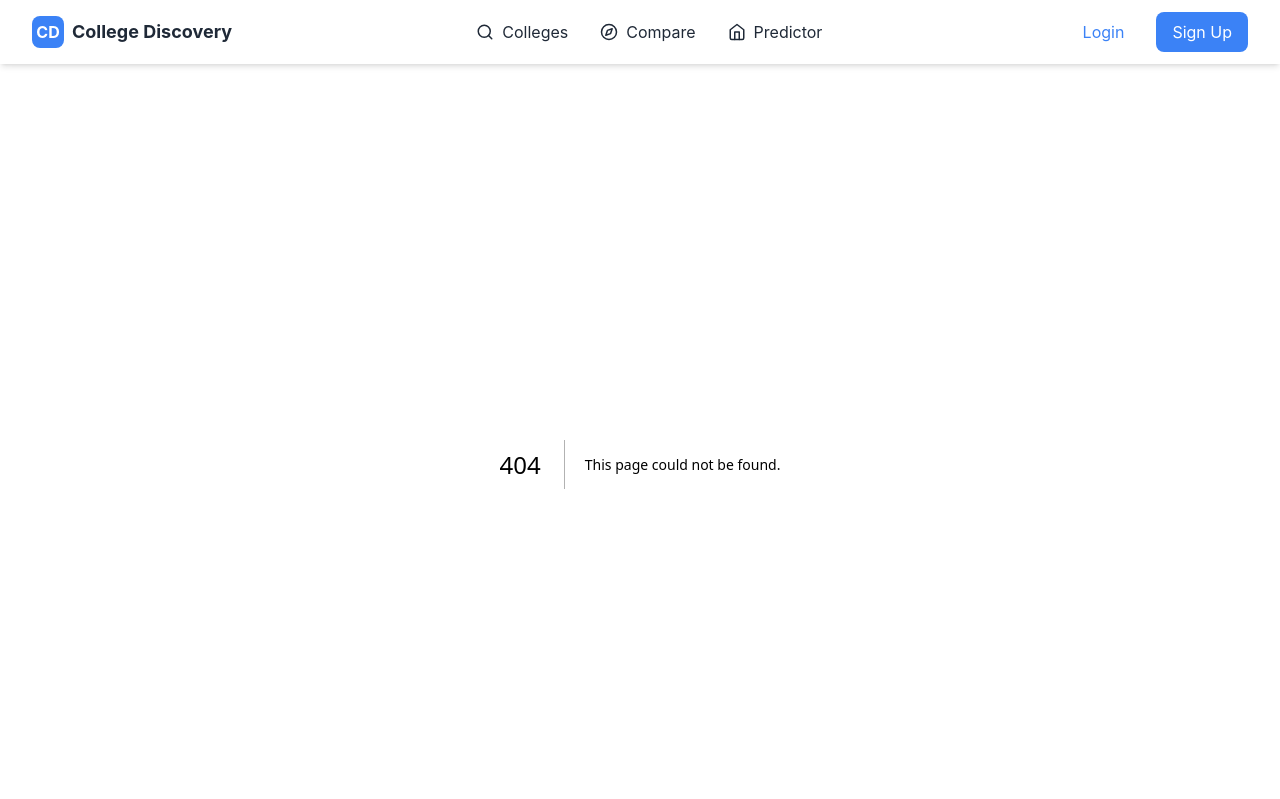
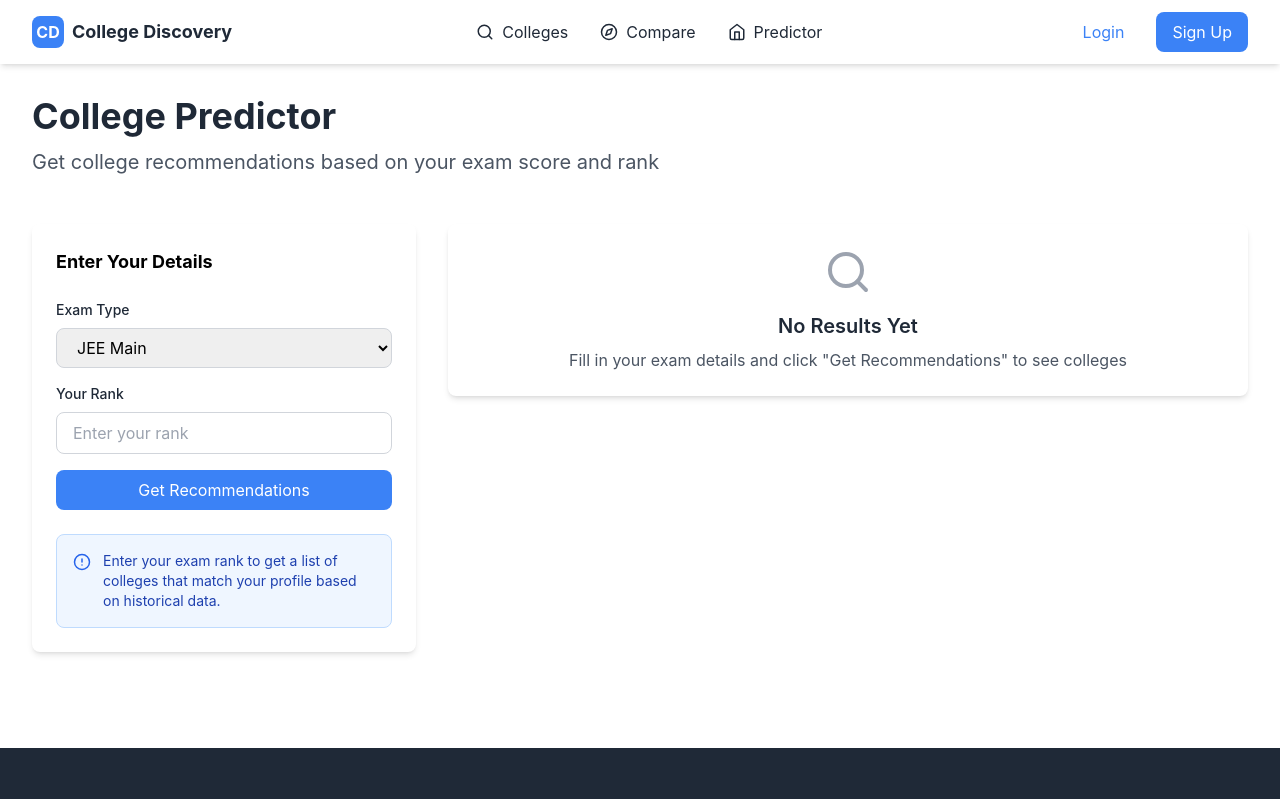
Before and after one commit to anuhegde07/College-Discovery-Platform, a Next.js app: page /predict in a window 1280 px wide. Before the commit this address had no page. Shown: the top 799 px of the page. Built offline with nearby package versions, Linux system fonts and the light colour scheme.

Commit message:
Add college predictor page

```diff
--- /dev/null
+++ b/src/app/predict/page.tsx
@@ -0,0 +1,184 @@
+'use client';
+
+import { useState } from 'react';
+import { Search, AlertCircle } from 'lucide-react';
+import { College } from '@/types';
+import toast from 'react-hot-toast';
+
+export default function PredictorPage() {
+  const [exam, setExam] = useState('JEE');
+  const [rank, setRank] = useState('');
+  const [results, setResults] = useState<College[]>([]);
+  const [loading, setLoading] = useState(false);
+
+  const handlePredict = async (e: React.FormEvent) => {
+    e.preventDefault();
+    setLoading(true);
+
+    if (!rank || parseInt(rank) <= 0) {
+      toast.error('Please enter a valid rank');
+      setLoading(false);
+      return;
+    }
+
+    try {
+      const response = await fetch('/api/predict', {
+        method: 'POST',
+        headers: { 'Content-Type': 'application/json' },
+        body: JSON.stringify({
+          exam,
+          rank: parseInt(rank),
+        }),
+      });
+
+      const data = await response.json();
+
+      if (data.success) {
+        setResults(data.data.colleges);
+        if (data.data.colleges.length === 0) {
+          toast.error('No colleges found for this rank. Try a different rank.');
+        } else {
+          toast.success(`Found ${data.data.colleges.length} colleges!`);
+        }
+      } else {
+        toast.error(data.error || 'Prediction failed');
+      }
+    } catch (error) {
+      toast.error('An error occurred');
+      console.error(error);
+    } finally {
+      setLoading(false);
+    }
+  };
+
+  return (
+    <div className="container-max py-8">
+      <div className="mb-12">
+        <h1 className="text-4xl font-bold text-dark mb-3">College Predictor</h1>
+        <p className="text-xl text-gray-600">
+          Get college recommendations based on your exam score and rank
+        </p>
+      </div>
+
+      <div className="grid grid-cols-1 lg:grid-cols-3 gap-8">
+        {/* Prediction Form */}
+        <div className="lg:col-span-1">
+          <form onSubmit={handlePredict} className="card sticky top-20">
+            <h2 className="font-bold text-lg mb-6">Enter Your Details</h2>
+
+            <div className="space-y-4">
+              <div>
+                <label className="block text-sm font-medium text-dark mb-2">Exam Type</label>
+                <select
+                  value={exam}
+                  onChange={(e) => setExam(e.target.value)}
+                  className="input-field"
+                >
+                  <option value="JEE">JEE Main</option>
+                  <option value="JEE">JEE Advanced</option>
+                  <option value="NEET">NEET</option>
+                  <option value="CAT">CAT</option>
+                  <option value="GMAT">GMAT</option>
+                  <option value="GRE">GRE</option>
+                </select>
+              </div>
+
+              <div>
+                <label className="block text-sm font-medium text-dark mb-2">Your Rank</label>
+                <input
+                  type="number"
+                  placeholder="Enter your rank"
+                  value={rank}
+                  onChange={(e) => setRank(e.target.value)}
+                  className="input-field"
+                  min="1"
+                  required
+                />
+              </div>
+
+              <button
+                type="submit"
+                disabled={loading}
+                className="w-full btn-primary disabled:opacity-50 disabled:cursor-not-allowed mt-6"
+              >
+                {loading ? 'Predicting...' : 'Get Recommendations'}
+              </button>
+            </div>
+
+            <div className="mt-6 p-4 bg-blue-50 rounded-lg border border-blue-200">
+              <div className="flex gap-3">
+                <AlertCircle className="text-blue-600 flex-shrink-0 mt-0.5" size={18} />
+                <p className="text-sm text-blue-800">
+                  Enter your exam rank to get a list of colleges that match your profile based on historical data.
+                </p>
+              </div>
+            </div>
+          </form>
+        </div>
+
+        {/* Results */}
+        <div className="lg:col-span-2">
+          {results.length === 0 ? (
+            <div className="card text-center py-20">
+              <Search className="mx-auto mb-4 text-gray-400" size={48} />
+              <h3 className="text-xl font-semibold text-dark mb-2">No Results Yet</h3>
+              <p className="text-gray-600">
+                Fill in your exam details and click "Get Recommendations" to see colleges
+              </p>
+            </div>
+          ) : (
+            <div>
+              <div className="mb-6">
+                <h2 className="text-2xl font-bold text-dark mb-2">
+                  Recommended Colleges for {exam} Rank {rank}
+                </h2>
+                <p className="text-gray-600">Found {results.length} colleges matching your profile</p>
+              </div>
+
+              <div className="space-y-4">
+                {results.map((college, idx) => (
+                  <a
+                    key={college.id}
+                    href={`/colleges/${college.id}`}
+                    className="card-hover"
+                  >
+                    <div className="flex items-start justify-between">
+                      <div className="flex-1">
+                        <div className="flex items-center gap-3 mb-2">
+                          <span className="inline-block w-8 h-8 bg-primary text-white rounded-full flex items-center justify-center font-bold text-sm">
+                            {idx + 1}
+                          </span>
+                          <h3 className="font-bold text-lg text-dark hover:text-primary transition">
+                            {college.name}
+                          </h3>
+                        </div>
+                        <p className="text-sm text-gray-600 mb-3">
+                          {college.location} • Est. {college.established || 'N/A'}
+                        </p>
+
+                        <div className="grid grid-cols-3 gap-4">
+                          <div>
+                            <p className="text-xs text-gray-600">Rating</p>
+                            <p className="font-bold text-dark">{college.rating.toFixed(1)}/5</p>
+                          </div>
+                          <div>
+                            <p className="text-xs text-gray-600">Annual Fees</p>
+                            <p className="font-bold text-dark">₹{(college.fees / 100000).toFixed(2)}L</p>
+                          </div>
+                          <div>
+                            <p className="text-xs text-gray-600">National Rank</p>
+                            <p className="font-bold text-dark">#{college.ranking || 'N/A'}</p>
+                          </div>
+                        </div>
+                      </div>
+                    </div>
+                  </a>
+                ))}
+              </div>
+            </div>
+          )}
+        </div>
+      </div>
+    </div>
+  );
+}
```
